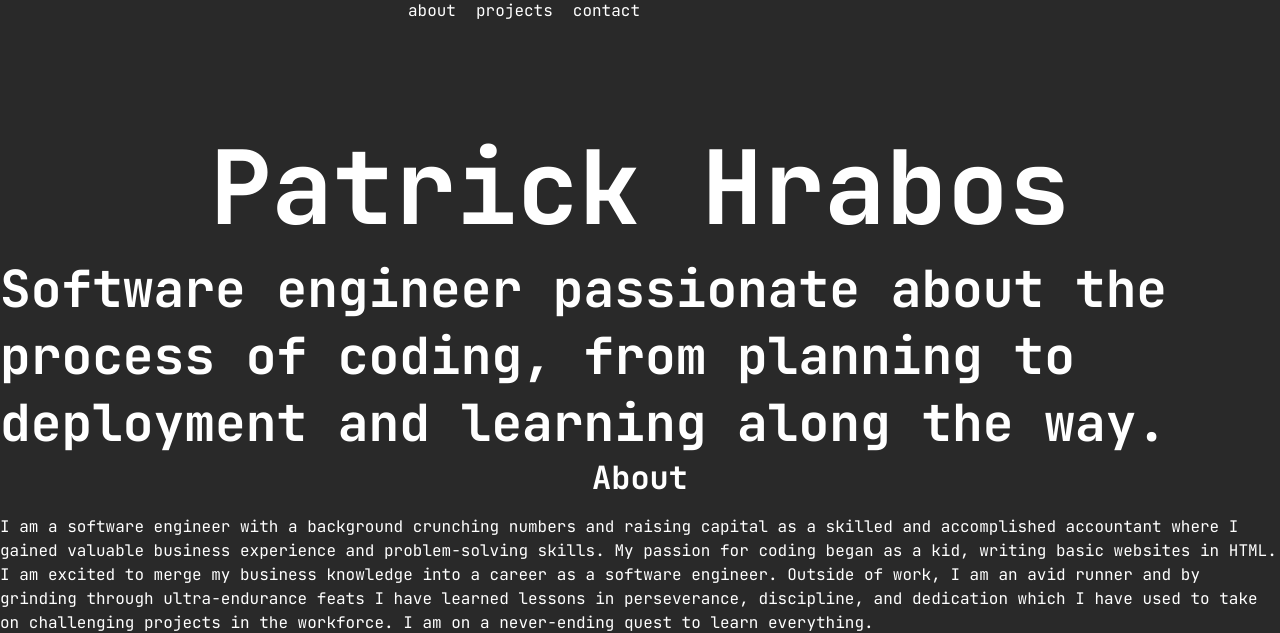
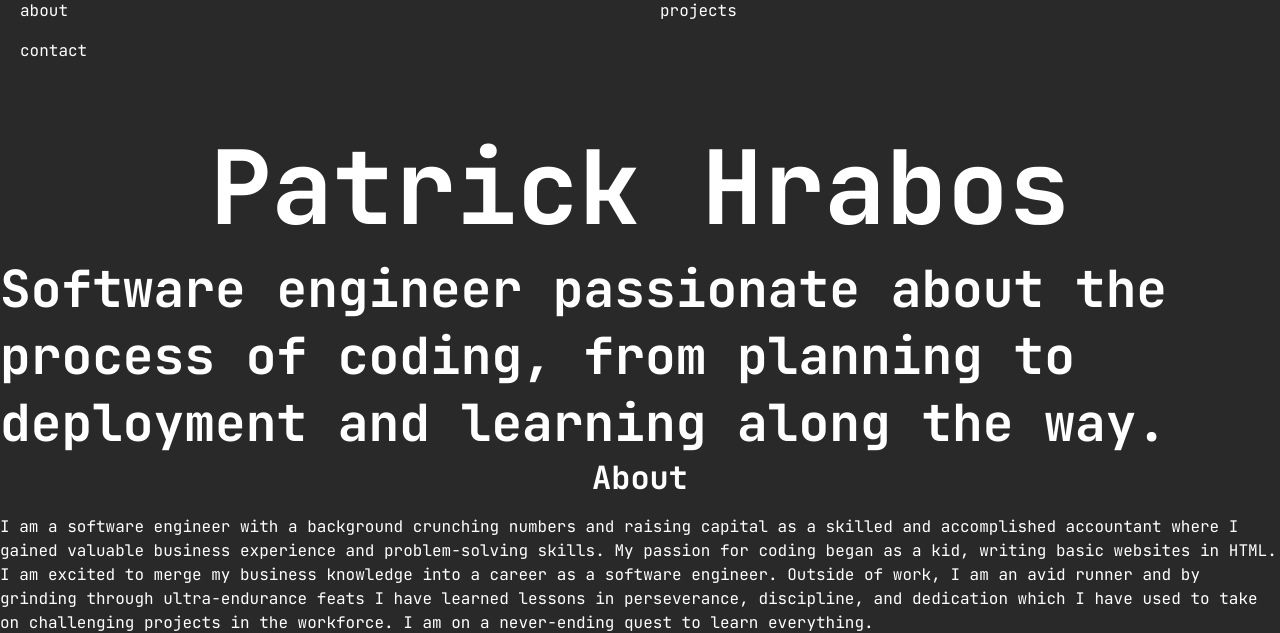
Before and after one commit to phrabos/portfolio, a Gatsby site: page / in a window 1280 px wide. Shown: the top 633 px of the page. Built offline with nearby package versions, Linux system fonts and the light colour scheme; Gatsby itself is replaced by a stand-in of ours.

Commit message:
Update Navbar.js

```diff
--- a/src/components/Navbar.js
+++ b/src/components/Navbar.js
@@ -5,11 +5,9 @@ import '../styles/global.css';
 export const Navbar = () => {
 	return (
 		<nav>
-			<div className="links">
-				<AnchorLink to="/#about">about</AnchorLink>
-				<AnchorLink to="/#projects">projects</AnchorLink>
-				<AnchorLink to="/#contact">contact</AnchorLink>
-			</div>
+			<AnchorLink to="/#about">about</AnchorLink>
+			<AnchorLink to="/#projects">projects</AnchorLink>
+			<AnchorLink to="/#contact">contact</AnchorLink>
 		</nav>
 	);
 };
```
